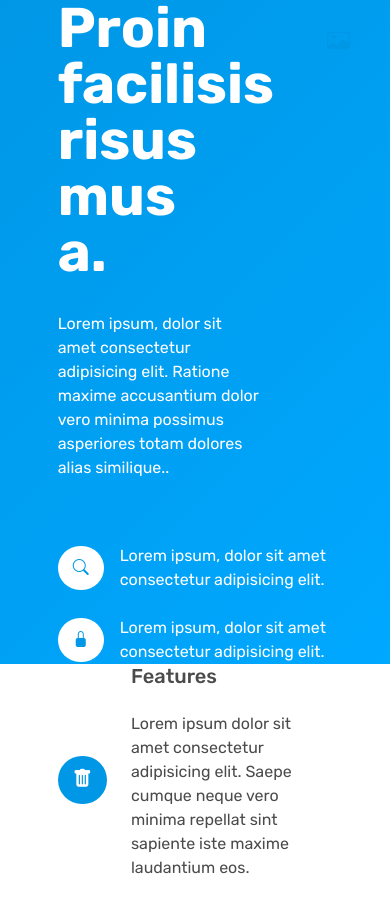
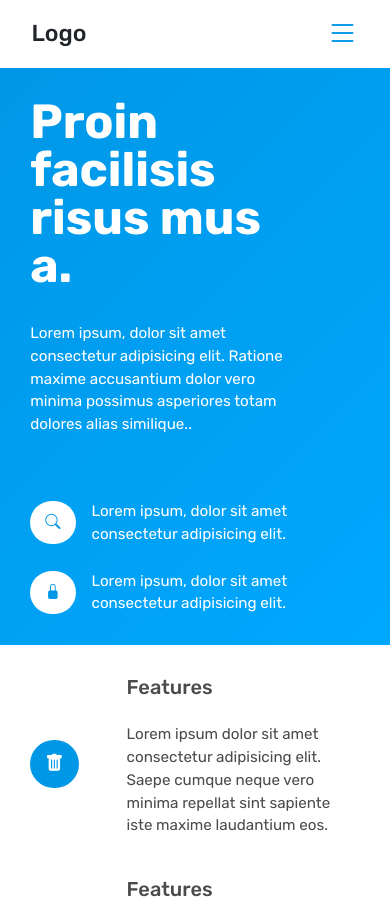
Before and after one commit to Paranjoy-Hazarika/Internship-Assignment, a website built with Vite: page index.html in a window 390 px wide. Shown: the top 904 px of the page. Built offline with nearby package versions, Linux system fonts and the light colour scheme.

Commit message:
Made the basic layout of the mobile version

```diff
--- a/index.html
+++ b/index.html
@@ -7,16 +7,24 @@
     <title>internship-assignment</title>
   </head>
   <body>
+
     <div class="container-fluid text-center" style="height: 100dvh;">
-      <div class="row position-relative main-container">
+      <div class="row position-relative main-container d-flex justify-content-center align-items-center">
+
+        <div class="d-flex d-md-none justify-content-between align-items-center header-content">
+          <h3>Logo</h3>
+          <div class="d-flex flex-column hamburger-menu">
+            <i class="bi bi-list"></i>
+          </div>
+        </div>
 
         <!-- First Column -->
-        <div class="first-part col-12 col-md-6 d-flex flex-column justify-content-center align-items-center text-left">
-          <div class="text-start w-75 gap-5 d-flex flex-column">
+        <div class="first-part col-12 col-md-6 d-flex flex-column justify-content-center align-items-center">
 
+          <div class="text-start gap-5 d-flex flex-column first-content">
 
-            <div class="main-heading d-flex w-75 flex-column gap-4">
-              <h1 class="w-75">Proin facilisis risus mus a.</h1>
+            <div class="main-heading d-flex flex-column gap-4">
+              <h1>Proin facilisis risus mus a.</h1>
               <p>Lorem ipsum, dolor sit amet consectetur adipisicing elit. Ratione maxime accusantium dolor vero minima possimus asperiores totam dolores alias similique..</p>
             </div>
 
@@ -37,9 +45,10 @@
 
         <!-- Second Column -->
         <div class="second-part col-12 col-md-6 d-flex flex-column justify-content-center align-items-center">
-          <div class="text-start w-75 d-flex flex-column gap-4">
 
-            <div class="d-flex align-items-center gap-4">
+          <div class="text-start d-flex flex-column gap-4 second-content">
+
+            <div class="d-flex align-items-center gap-5">
               <i class="bi bi-trash-fill bin-icon"></i>
               <div class="d-flex flex-column gap-3">
                 <h5>Features</h5>
@@ -47,7 +56,7 @@
               </div>
             </div>
 
-            <div class="d-flex align-items-center gap-4">
+            <div class="d-flex align-items-center gap-5">
               <i class="bi bi-trash-fill bin-icon"></i>
               <div class="d-flex flex-column gap-3">
                 <h5>Features</h5>
@@ -55,7 +64,7 @@
               </div>
             </div>
 
-            <div class="d-flex align-items-center gap-4">
+            <div class="d-flex align-items-center gap-5">
               <i class="bi bi-trash-fill bin-icon"></i>
               <div class="d-flex flex-column gap-3">
                 <h5>Features</h5>
@@ -66,7 +75,7 @@
           </div>
         </div>
 
-        <div class="position-absolute top-0 end-0 d-flex align-items-center justify-content-end me-3 p-4">
+        <div class="position-absolute top-0 end-0 d-none d-md-flex align-items-center justify-content-end me-3 p-4">
           <i class="bi bi-card-image fs-3 card-icon"></i>
         </div>
 
--- a/src/style/style.css
+++ b/src/style/style.css
@@ -9,13 +9,21 @@
   --second-font-color: rgb(75, 75, 75);
 
   --main-heading-font: 3.5rem;
+  --content-font: 1rem;
 }
 
 * {
   padding: 0;
   margin: 0;
   border: none;
+
   font-family: 'Rubik', 'Poppins', sans-serif;
+}
+
+.first-part,
+.second-part {
+  height: 100%;
+  font-size: var(--content-font);
 }
 
 .first-part {
@@ -26,6 +34,15 @@
 .second-part {
   background-color: var(--background-color-2);
   color: var(--second-font-color);
+}
+
+.first-content,
+.second-content {
+  width: 75%;
+}
+
+.main-heading {
+  width: 75% !important;
 }
 
 .search-icon,
@@ -57,3 +74,39 @@
   line-height: var(--main-heading-font);
   font-weight: bold;
 }
+
+@media (max-width: 768px) {
+  :root {
+    --main-heading-font: 3rem;
+    --content-font: 0.95rem;
+  }
+
+  .first-part,
+  .second-part {
+    height: auto;
+    padding: 30px 10px;
+  }
+
+  .first-content,
+  .second-content {
+    width: 90%;
+  }
+
+  .header-content {
+    width: 90% !important;
+    padding: 10px;
+  }
+
+  .header-content h3 {
+    margin: 0;
+  }
+
+  .main-heading {
+    width: 80% !important;
+  }
+
+  .hamburger-menu i {
+    font-size: 2rem;
+    color: var(--icon-color-1);
+  }
+}
```
Also changed, not shown: src/style/responsive.css (added).
